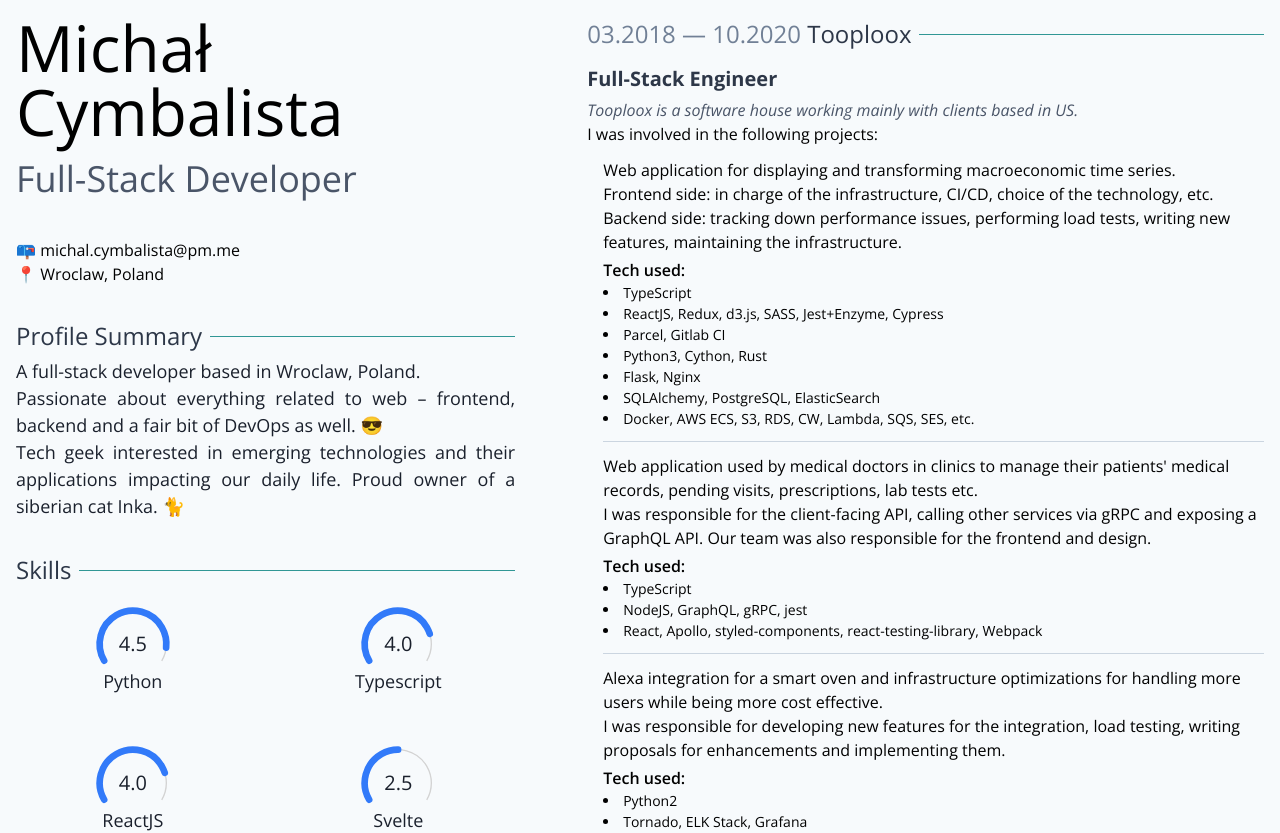
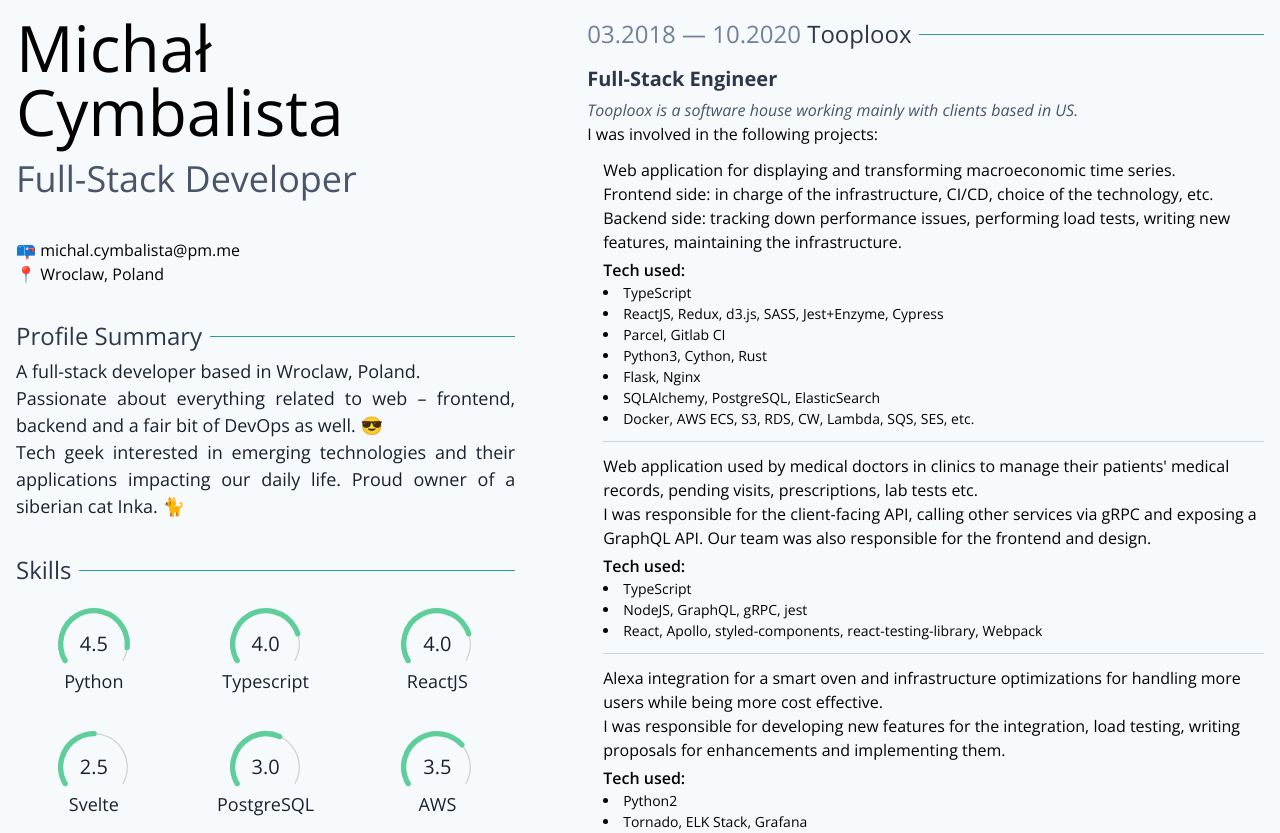
Before and after one commit to jankiel7410/CV, a Svelte app: page / in a window 1280 px wide. Shown: the top 833 px of the page. Built offline with nearby package versions, Linux system fonts and the light colour scheme.

Commit message:
changed print styles one last time

```diff
--- a/public/global.css
+++ b/public/global.css
@@ -17,10 +17,17 @@ h1, h2, h3, h4 {
 	size: A4;
 }
 
-@media (print) {
-	html, body {
-		font-size: 8pt;
+@media print {
+	html {
+		font-size: 10pt;
 		position: relative;
 		overflow: visible;
 	}
 }
+
+.break-before {
+	break-before: always;
+}
+.break-after {
+	break-after: always;
+}
--- a/public/index.html
+++ b/public/index.html
@@ -7,9 +7,9 @@
 	<title>jankiel.me</title>
 
 	<link rel='icon' type='image/png' href='/favicon.png'>
-	<link rel='stylesheet' href='/global.css'>
 	<link rel='stylesheet' href='/index.css'>
 	<link rel='stylesheet' href='/build/bundle.css'>
+	<link rel='stylesheet' href='/global.css'>
 
 	<script defer src='/build/bundle.js'></script>
 </head>
--- a/src/CV.svelte
+++ b/src/CV.svelte
@@ -5,7 +5,7 @@
     import Entry from './Entry.svelte'
 </script>
 
-<main class='container mx-auto mt-4 px-4 relative gap-4 md:gap-8 overflow-visible'>
+<main class='container mx-auto mt-4 px-4 relative grid gap-4 md:gap-8 overflow-visible print:block'>
     <header>
         <h1 class='text-4xl md:text-6xl font-hairline leading-none'>Michał Cymbalista</h1>
         <h2 class='text-2xl md:text-4xl mt-2 text-gray-700 font-light'>Full-Stack Developer</h2>
@@ -28,13 +28,13 @@
         </div>
         <div>
             <Header>Skills</Header>
-            <div class="grid grid-cols-2 gap-8 mt-4 md:grid-cols-2 print:grid-cols-4">
+            <div class="grid grid-cols-2 gap-4 mt-4 md:grid-cols-3 print:grid-cols-4">
                 <Skill name='Python' level={4.5} />
                 <Skill name='Typescript' level={4} />
                 <Skill name='ReactJS' level={4} />
                 <Skill name='Svelte' level={2.5} />
                 <Skill name='PostgreSQL' level={3} />
-                <Skill name='AWS' level={4} />
+                <Skill name='AWS' level={3.5} />
                 <Skill name='English' level={4} label='B2+' />
                 <Skill name='Teamwork' level={5} label='🚀' />
             </div>
@@ -140,8 +140,6 @@
 
 <style>
     main {
-        display: block;
-        display: grid;
         grid-template:
             "header" auto
             "bio" auto
@@ -177,6 +175,10 @@
             height: 100%;
             overflow: visible;
         }
+
+        .grid.print\:block > *+* {
+            margin-top: 2rem;
+        }
     }
 
 </style>
--- a/src/Skill.svelte
+++ b/src/Skill.svelte
@@ -19,11 +19,11 @@
                 stroke-dasharray={circumference}
                 stroke-dashoffset={`${circumference * 1/3}`}/>
             <circle cx="50%" cy="50%" r="5" fill="none"
-                stroke="#327af9"
+                stroke="#60ce9a"
                 stroke-linecap="round"
                 stroke-dasharray={circumference}
                 stroke-dashoffset={`${circumference - ($tweenedLevel / 5 * circumference * 2/3)}`}
-                stroke-width="1"/>
+                stroke-width="0.8"/>
         </svg>
         <span class="absolute top-1/2 left-1/2 text-xl font-slim">{label ?? $tweenedLevel.toFixed(1)}</span>
     </div>
@@ -39,11 +39,4 @@
         max-width: 5em;
         margin: auto;
     }
-    circle {
-        background: conic-gradient(red, yellow, lime, aqua, blue, magenta, red);
-        background-repeat: no-repeat;
-        background-size: cover;
-        background-position: center center;
-        background-size: auto;
-    }
 </style>
```
